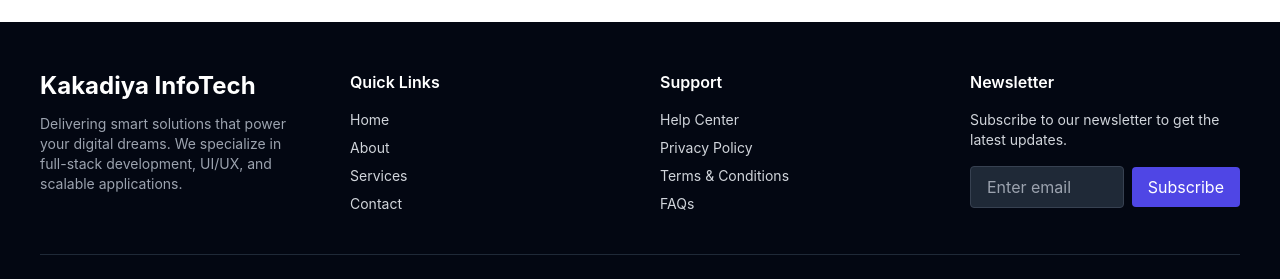
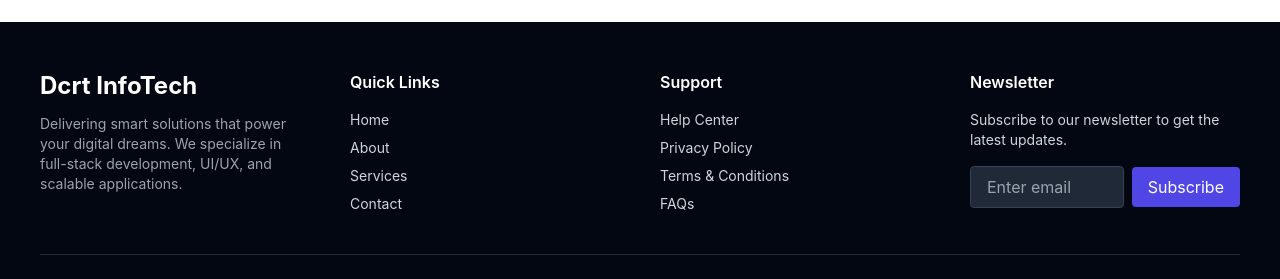
Before and after one commit to Darshit9241/DCART, a React (Create React App) app: page / in a window 1280 px wide. Shown: the part 5171-5450 px from the top of the page. Built offline with nearby package versions, Linux system fonts and the light colour scheme.

Commit message:
change for a Dcart infotech

```diff
--- a/src/component/footer/Footer.jsx
+++ b/src/component/footer/Footer.jsx
@@ -14,7 +14,7 @@
 
           {/* Logo & Description */}
           <div>
-            <h2 className="text-white text-2xl font-bold mb-3">Kakadiya InfoTech</h2>
+            <h2 className="text-white text-2xl font-bold mb-3">Dcrt InfoTech</h2>
             <p className="text-sm text-gray-400">
               Delivering smart solutions that power your digital dreams. We specialize in full-stack development, UI/UX, and scalable applications.
             </p>
@@ -65,7 +65,7 @@
         {/* Social Media */}
         <div className="mt-10 border-t border-gray-800 pt-6 flex flex-col sm:flex-row items-center justify-between">
           <p className="text-sm text-gray-500 text-center sm:text-left">
-            &copy; {new Date().getFullYear()} Kakadiya InfoTech. All rights reserved.
+            &copy; {new Date().getFullYear()} Dcrt InfoTech. All rights reserved.
           </p>
           <div className="flex space-x-4 mt-4 sm:mt-0">
             <a href="#" className="hover:text-white"><FaFacebookF /></a>
```
